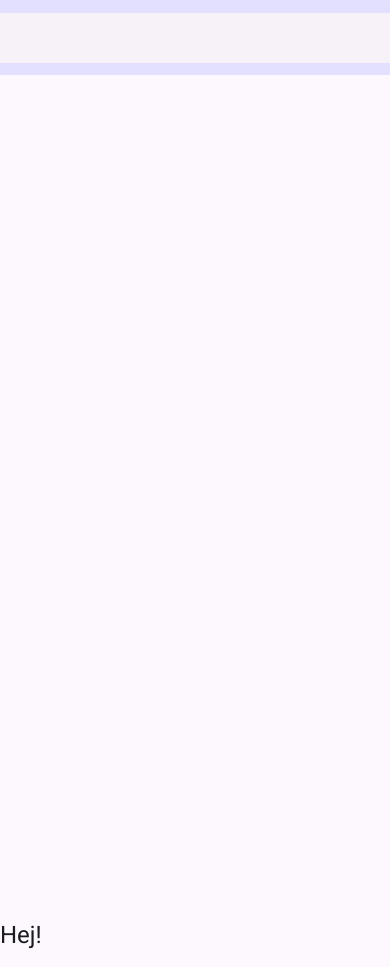
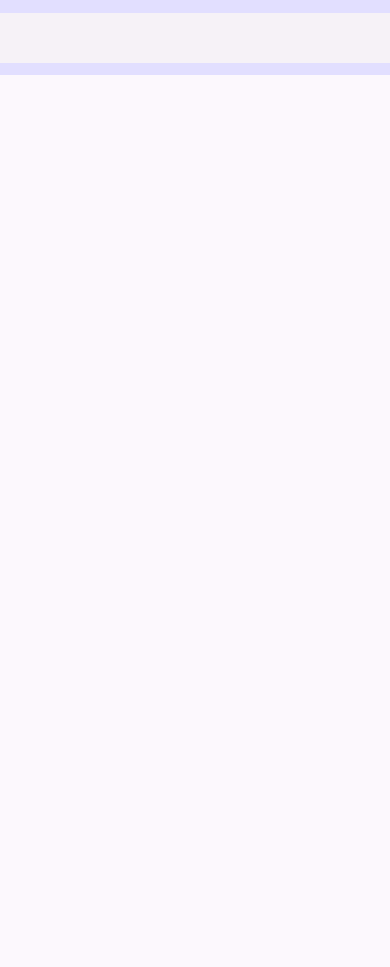
Before and after one commit to thatslk/angular-programmer-metrics, an Angular app: page / in a window 390 px wide. Shown: the top 967 px of the page. After the commit the page ends 944 px from the top, so only its background shows below. Built offline with nearby package versions, Linux system fonts and the light colour scheme.

Commit message:
removed trash from app component & fixed styles

```diff
--- a/src/app/app.component.html
+++ b/src/app/app.component.html
@@ -4,4 +4,3 @@
         <router-outlet class="full-content__router"></router-outlet>
     </div>
 </main>
-<h1>Hej!</h1>
--- a/src/app/app.component.scss
+++ b/src/app/app.component.scss
@@ -1,5 +1,5 @@
 .full-content {
-    width: 100%;
+    min-width: 100%;
     height: 100vh;
     display: flex;
     justify-content: center;
@@ -22,7 +22,7 @@
 @media (max-width: 1100px) {
     .full-content {
         &__page {
-            width: 100%;
+            min-width: 100%;
             padding: 0 15px;
         }
     }
```
